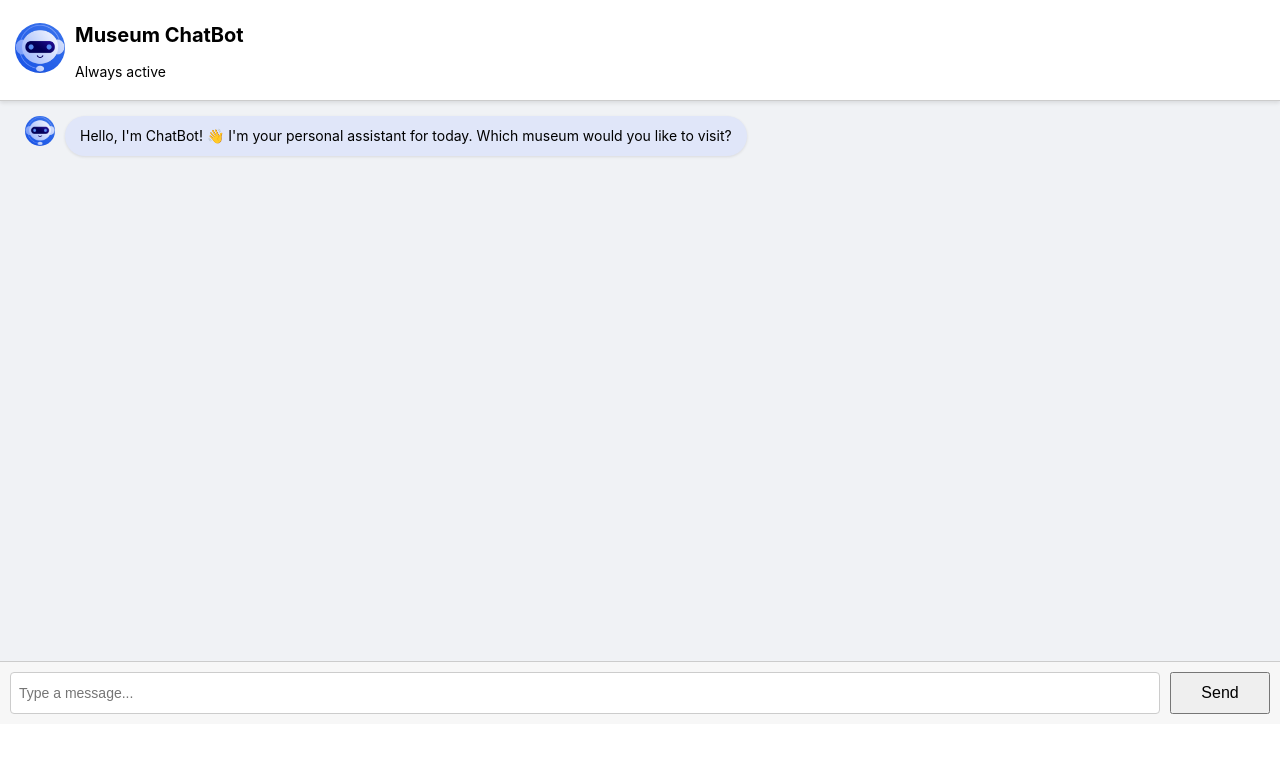
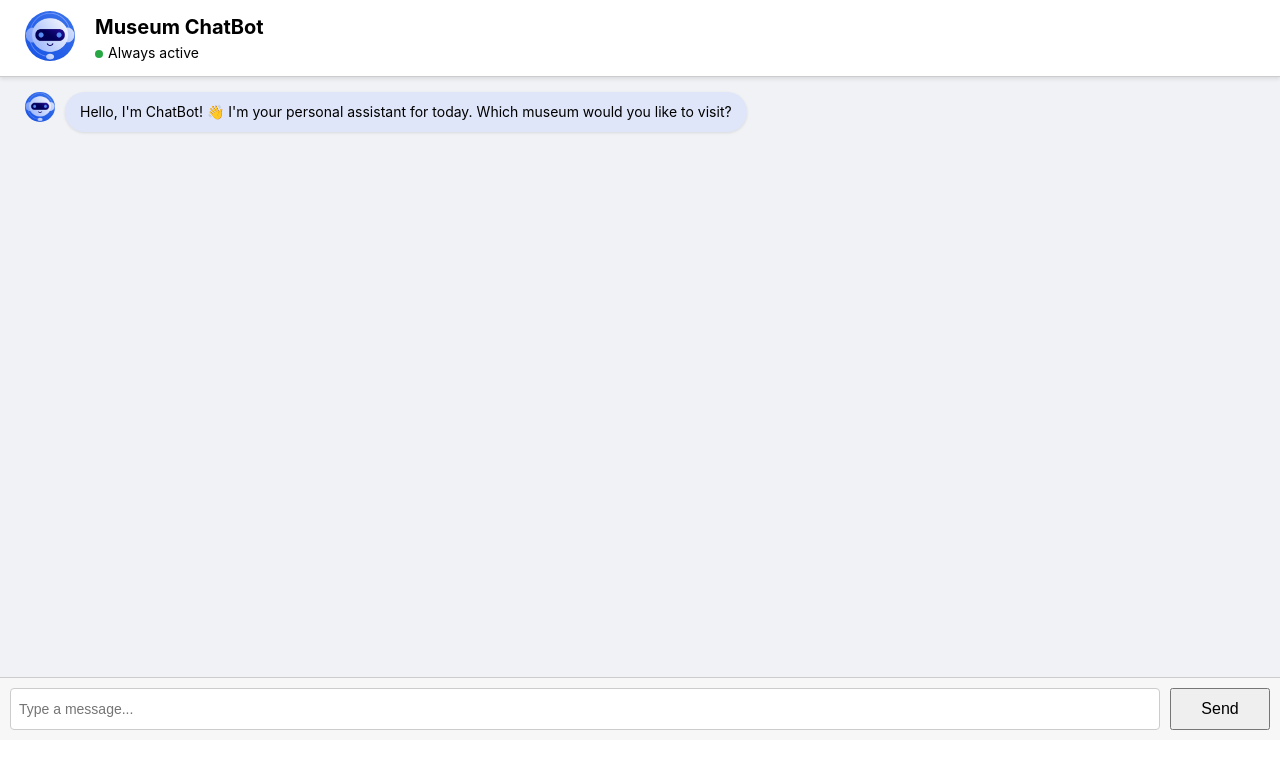
Before and after one commit to shauryaraj-kgp/SIH_Chatbot, a React (Create React App) app in the folder frontend/: page / in a window 1280 px wide. Shown: the top 768 px of the page. Built offline with nearby package versions, Linux system fonts and the light colour scheme.

Commit message:
fixed database name issue and modified Frontend

```diff
--- a/frontend/src/components/Chatbot.js
+++ b/frontend/src/components/Chatbot.js
@@ -32,8 +32,8 @@ const ChatBot = () => {
 
             if (conversationStep === 1) {
                 // Step 1: Get museum name
-                setDbName(userInput);
-                fetchInfo(userInput);
+                setDbName(userInput.toLowerCase().replace(/\s+/g, '_'));
+                fetchInfo(userInput.toLowerCase().replace(/\s+/g, '_'));
             } else if (conversationStep === 3) {
                 // Step 3: Get number of tickets
                 const tickets = parseInt(userInput);
--- a/frontend/src/components/styles/ChatApp.css
+++ b/frontend/src/components/styles/ChatApp.css
@@ -2,17 +2,10 @@
 .chat-app {
     background-color: #f0f2f5;
     padding: 10px;
-    height: 60vh;
+    height: 75vh;
     overflow-y: auto;
     display: flex;
     flex-direction: column;
     width: 100%;
     box-sizing: border-box;
 }
-
-/* Adjust the height of the chat app on mobile */
-@media (min-width: 768px) {
-    .chat-app {
-        height: 70vh;
-    }
-}
--- a/frontend/src/components/styles/Navbar.css
+++ b/frontend/src/components/styles/Navbar.css
@@ -8,33 +8,44 @@
     padding: 10px 15px;
     box-shadow: 0 2px 4px rgba(0, 0, 0, 0.1);
     position: relative;
-    height: 10vh;
+    height: 7vh;
 }
 
 /* Profile image, adjusted for mobile */
 .navbar-left img {
-    width: 40px;
-    height: 40px;
+    width: 50px;
+    height: 50px;
     border-radius: 50%;
+    margin: 0 10px;
 }
 
 .navbar-middle {
     flex: 1;
     text-align: left;
     margin-left: 10px;
+    margin-bottom: 10px;
+    margin-top: 10px;
 }
 
 .online-dot {
     width: 8px;
     height: 8px;
+    background-color: #28a745;
+    border-radius: 50%;
+    margin-right: 5px;
+    display: inline-block;
 }
 
 .navbar-middle h2 {
-    font-size: 16px;
+    font-size: 18px;
+    margin: 0;
+    padding-bottom: 5px;
 }
 
 .navbar-middle p {
     font-size: 12px;
+    margin: 0;
+    padding: 0;
 }
 
 /* Add responsive breakpoint for larger screens */
```
